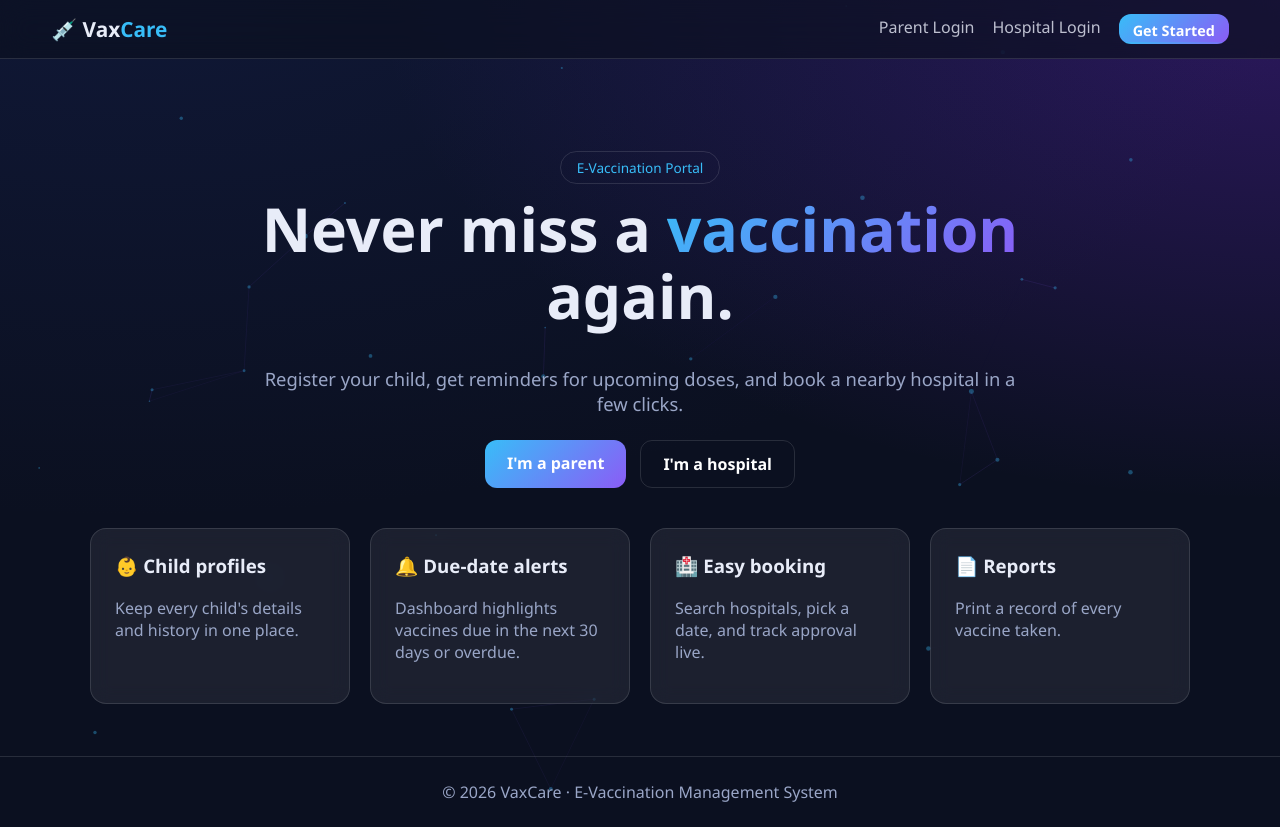
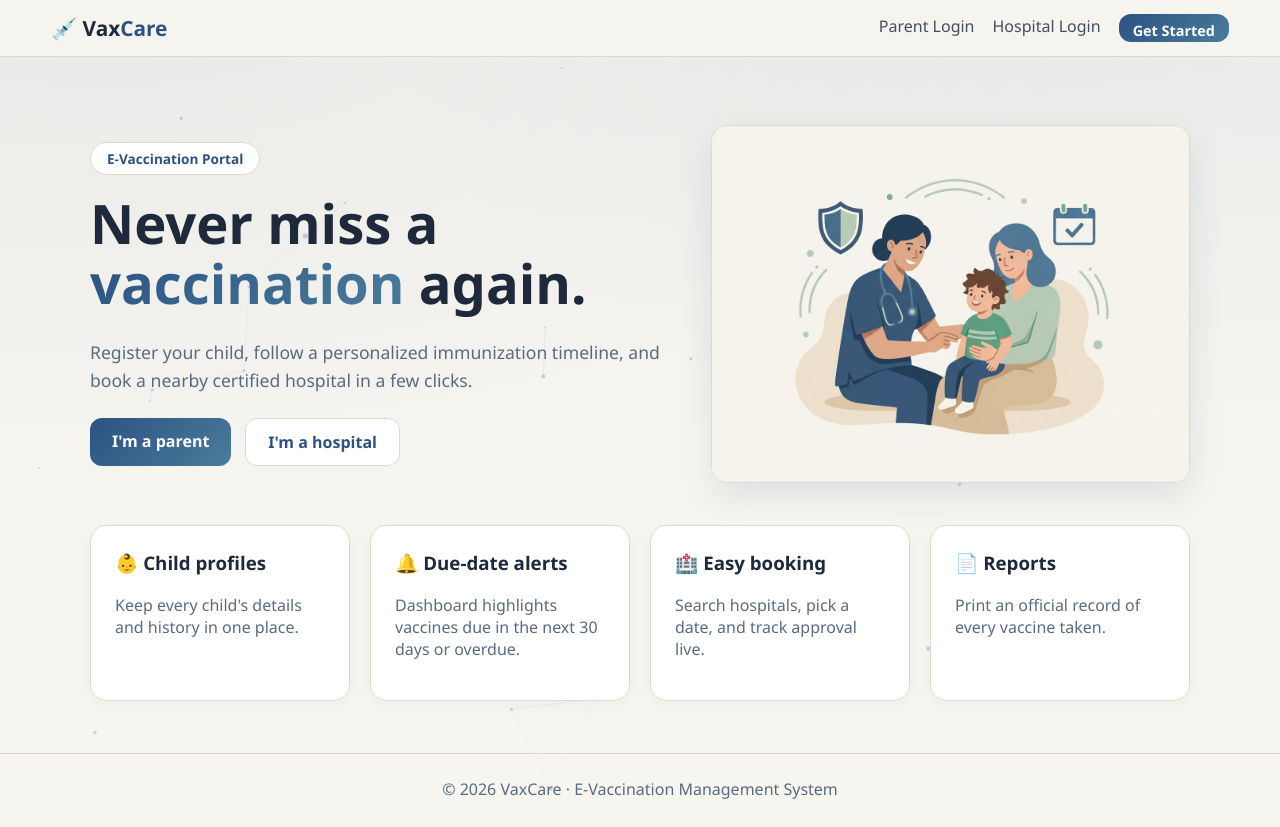
Before and after one commit to abdullahxdrashid10-hub/ortonbob_assault, a PHP site: page / in a window 1280 px wide. After the commit the page ends 799 px from the top, so only its background shows below. Run offline with PHP 8.4, Linux system fonts and the light colour scheme.

Commit message:
Re-theme UI to Oat White & Slate Blue and add local hero and certificate crest illustrations

```diff
--- a/assets/css/style.css
+++ b/assets/css/style.css
@@ -1,41 +1,42 @@
-/* style.css - VaxCare global styles. Plain CSS, no build step, no CDN. */
-:root{--bg:#0b1020;--card:rgba(255,255,255,.07);--line:rgba(255,255,255,.12);--text:#e8ecf8;--muted:#9aa6c7;
---a:#38bdf8;--b:#8b5cf6;--ok:#22c55e;--warn:#f59e0b;--bad:#ef4444;--r:16px;
---primary:var(--a);--danger:var(--bad);--border:var(--line);--surface:#121933}
+/* style.css - VaxCare global styles. Oat White & Slate Blue theme. Plain CSS, no build step, no CDN. */
+:root{--bg:#f7f5f0;--card:#ffffff;--line:#dfd9cd;--text:#1e293b;--muted:#5b6b7f;
+--a:#2c5282;--b:#4a7c9b;--ok:#15803d;--warn:#b45309;--bad:#b91c1c;--r:16px;
+--primary:var(--a);--danger:var(--bad);--border:var(--line);--surface:#ffffff}
 *{box-sizing:border-box}
 html{scroll-behavior:smooth}
 body{margin:0;font-family:'Segoe UI',system-ui,sans-serif;color:var(--text);min-height:100vh;display:flex;flex-direction:column;
-background:radial-gradient(1200px 600px at 10% -10%,#1b2a6b55,transparent),radial-gradient(900px 500px at 100% 0,#6d28d955,transparent),var(--bg)}
+background:radial-gradient(1200px 600px at 8% -10%,rgba(44,82,130,.08),transparent),radial-gradient(900px 500px at 100% 0,rgba(74,124,155,.08),transparent),var(--bg)}
 #bg-canvas{position:fixed;inset:0;z-index:-1;width:100%;height:100%;pointer-events:none}
 a{color:var(--a);text-decoration:none}
 a:focus-visible,.btn:focus-visible,.tab:focus-visible,.nav-toggle:focus-visible,summary:focus-visible{outline:2px solid var(--a);outline-offset:3px}
 .container{width:min(1100px,92%);margin:0 auto;padding:32px 0;flex:1}
-h1{font-size:clamp(1.8rem,4vw,2.6rem);margin:.2em 0 .6em}
-h2,h3{margin-top:0}
+h1{font-size:clamp(1.8rem,4vw,2.6rem);margin:.2em 0 .6em;color:var(--text)}
+h2,h3{margin-top:0;color:var(--text)}
 .muted{color:var(--muted)}
 /* nav */
 .nav{position:sticky;top:0;z-index:10;display:flex;align-items:center;justify-content:space-between;padding:14px 4%;
-backdrop-filter:blur(14px);background:rgba(11,16,32,.65);border-bottom:1px solid var(--line)}
+backdrop-filter:blur(14px);background:rgba(247,245,240,.88);border-bottom:1px solid var(--line)}
 .brand{font-weight:800;font-size:1.3rem;color:var(--text)}.brand span{color:var(--a)}
 .nav-links{display:flex;gap:18px;align-items:center;flex-wrap:wrap}
-.nav-links a{color:var(--text);opacity:.8;transition:.2s;padding-bottom:2px;border-bottom:2px solid transparent}.nav-links a:hover{opacity:1;color:var(--a)}
+.nav-links a{color:var(--text);opacity:.82;transition:.2s;padding-bottom:2px;border-bottom:2px solid transparent}.nav-links a:hover{opacity:1;color:var(--a)}
 .nav-links a.active{opacity:1;color:var(--a);font-weight:600;border-bottom-color:var(--a)}
-.nav-links a.btn{opacity:1;color:#fff}
-.nav-toggle{display:none;background:none;border:0;color:var(--text);font-size:1.5rem}
+.nav-links a.btn{opacity:1;color:#fff;border-bottom:0}
+.nav-toggle{display:none;background:none;border:0;color:var(--text);font-size:1.5rem;cursor:pointer}
 .who{color:var(--muted)}
 /* buttons */
 .btn{display:inline-block;border:0;cursor:pointer;color:#fff;padding:12px 22px;border-radius:12px;font-weight:600;font-size:1rem;
 background:linear-gradient(135deg,var(--a),var(--b));transition:transform .2s,box-shadow .2s}
-.btn:hover{transform:translateY(-2px);box-shadow:0 10px 25px #8b5cf655}
+.btn:hover{transform:translateY(-2px);box-shadow:0 10px 24px rgba(44,82,130,.24)}
 .btn:active{transform:translateY(0) scale(.98);box-shadow:none}
 .btn:disabled{opacity:.55;cursor:not-allowed;transform:none;box-shadow:none}
 .btn-sm{padding:7px 14px;font-size:.9rem}
-.btn-ghost{background:transparent;border:1px solid var(--line)}
-.btn-danger{background:linear-gradient(135deg,#f43f5e,var(--bad))}
-.btn-danger:hover{box-shadow:0 10px 25px #ef444455}
+.btn-ghost{background:#fff;color:var(--a);border:1px solid var(--line)}
+.btn-ghost:hover{background:#f1eee7;box-shadow:0 6px 16px rgba(30,41,59,.08)}
+.btn-danger{background:linear-gradient(135deg,#dc2626,var(--bad))}
+.btn-danger:hover{box-shadow:0 10px 24px rgba(185,28,28,.25)}
 /* cards */
-.card{background:var(--card);border:1px solid var(--line);border-radius:var(--r);padding:24px;backdrop-filter:blur(10px);margin-bottom:20px}
-.card.hover{transition:transform .25s,border-color .25s}.card.hover:hover{transform:translateY(-6px);border-color:var(--a)}
+.card{background:var(--card);border:1px solid var(--line);border-radius:var(--r);padding:24px;box-shadow:0 4px 18px rgba(30,41,59,.04);margin-bottom:20px}
+.card.hover{transition:transform .25s,border-color .25s,box-shadow .25s}.card.hover:hover{transform:translateY(-5px);border-color:var(--a);box-shadow:0 12px 28px rgba(44,82,130,.1)}
 .cards{display:grid;grid-template-columns:repeat(auto-fill,minmax(240px,1fr));gap:20px}
 .grid2{display:grid;grid-template-columns:1fr 1.4fr;gap:20px;align-items:start}
 .grid3{display:grid;grid-template-columns:repeat(3,1fr);gap:14px;align-items:start}
@@ -43,39 +44,41 @@ background:linear-gradient(135deg,var(--a),var(--b));transition:transform .2s,bo
 /* forms */
 .form{display:grid;gap:14px}
 label{display:grid;gap:6px;font-size:.9rem;color:var(--muted)}
-input,select,textarea{padding:12px 14px;border-radius:10px;border:1px solid var(--line);background:rgba(0,0,0,.25);color:var(--text);font-size:1rem;font-family:inherit;color-scheme:dark}
+input,select,textarea{padding:12px 14px;border-radius:10px;border:1px solid #d5cec0;background:#fcfbf8;color:var(--text);font-size:1rem;font-family:inherit;color-scheme:light}
 textarea{resize:vertical;min-height:80px}
-input:focus,select:focus,textarea:focus{outline:2px solid var(--a);border-color:transparent}
-select option{color:#000}
+input:focus,select:focus,textarea:focus{outline:2px solid var(--a);border-color:transparent;background:#fff}
+select option{color:#1e293b;background:#fff}
 .search{display:flex;gap:10px;margin-bottom:20px;flex-wrap:wrap}.search input,.search select{flex:1;min-width:180px}
 /* alerts + badges */
 .alert{padding:12px 16px;border-radius:12px;margin-bottom:16px;border:1px solid;transition:opacity .45s ease,transform .45s ease}
 .alert.fade-out{opacity:0;transform:translateY(-6px)}
-.alert-success{background:#22c55e22;border-color:var(--ok)}.alert-error{background:#ef444422;border-color:var(--bad)}
+.alert-success{background:#ecfdf5;border-color:#86efac;color:#14532d}.alert-error{background:#fef2f2;border-color:#fca5a5;color:#7f1d1d}
 .badge{padding:4px 12px;border-radius:99px;font-size:.8rem;font-weight:600;display:inline-block}
-.b-pending,.badge-warning{background:#f59e0b33;color:#fbbf24}.b-approved,.badge-primary{background:#38bdf833;color:#7dd3fc}
-.b-rejected,.b-missed,.badge-danger{background:#ef444433;color:#fca5a5}.b-done,.badge-success{background:#22c55e33;color:#86efac}
-.badge-muted{background:rgba(255,255,255,.1);color:var(--muted)}
+.b-pending,.badge-warning{background:#fef3c7;color:#92400e}.b-approved,.badge-primary{background:#e0f2fe;color:#1e40af}
+.b-rejected,.b-missed,.badge-danger{background:#fee2e2;color:#991b1b}.b-done,.badge-success{background:#dcfce7;color:#166534}
+.badge-muted{background:#ece8df;color:var(--muted)}
 /* table */
 .table{width:100%;border-collapse:collapse}.table th,.table td{padding:12px 10px;text-align:left;border-bottom:1px solid var(--line)}
-.table th{color:var(--muted);font-weight:600;font-size:.85rem;text-transform:uppercase}
+.table th{color:var(--muted);font-weight:600;font-size:.82rem;text-transform:uppercase;letter-spacing:.3px}
 .scroll{overflow-x:auto}
 .row{display:flex;justify-content:space-between;align-items:center;gap:12px;padding:14px 0;border-bottom:1px solid var(--line)}
 .actions{display:flex;gap:8px;align-items:center}.actions form{margin:0}
 /* stats */
 .stats{display:grid;grid-template-columns:repeat(auto-fit,minmax(170px,1fr));gap:16px;margin-bottom:24px}
-.stat{background:var(--card);border:1px solid var(--line);border-radius:var(--r);padding:20px;text-align:center}
+.stat{background:var(--card);border:1px solid var(--line);border-radius:var(--r);padding:20px;text-align:center;box-shadow:0 4px 16px rgba(30,41,59,.04)}
 .stat b{display:block;font-size:2.4rem;background:linear-gradient(135deg,var(--a),var(--b));-webkit-background-clip:text;color:transparent}
-.stat span{color:var(--muted)}
+.stat span{color:var(--muted);font-size:.9rem}
 /* tabs */
-.tabs{display:flex;gap:8px;margin-bottom:16px;flex-wrap:wrap}.tab{padding:8px 18px;border-radius:99px;border:1px solid var(--line);color:var(--text);transition:border-color .2s,background .2s}
-.tab.active{background:linear-gradient(135deg,var(--a),var(--b));border-color:transparent}
+.tabs{display:flex;gap:8px;margin-bottom:16px;flex-wrap:wrap}.tab{padding:8px 18px;border-radius:99px;border:1px solid var(--line);background:var(--card);color:var(--text);transition:border-color .2s,background .2s}
+.tab.active{background:linear-gradient(135deg,var(--a),var(--b));border-color:transparent;color:#fff}
 /* hero */
-.hero{text-align:center;padding:60px 0 40px;max-width:760px;margin:0 auto}
-.hero h1{font-size:clamp(2.2rem,6vw,3.8rem);line-height:1.1}
-.hero em{font-style:normal;background:linear-gradient(135deg,var(--a),var(--b));-webkit-background-clip:text;color:transparent}
-.hero p{color:var(--muted);font-size:1.15rem}.hero-cta{display:flex;gap:14px;justify-content:center;margin-top:24px;flex-wrap:wrap}
-.pill{display:inline-block;padding:6px 16px;border-radius:99px;border:1px solid var(--line);color:var(--a);font-size:.85rem}
+.hero-split{display:grid;grid-template-columns:1.1fr .9fr;gap:36px;align-items:center;padding:36px 0 42px}
+.hero-copy h1{font-size:clamp(2.1rem,4.5vw,3.4rem);line-height:1.1;margin:.35em 0 .45em}
+.hero-copy em{font-style:normal;background:linear-gradient(135deg,var(--a),var(--b));-webkit-background-clip:text;color:transparent}
+.hero-copy p{color:var(--muted);font-size:1.1rem;line-height:1.6}
+.hero-cta{display:flex;gap:14px;justify-content:flex-start;margin-top:24px;flex-wrap:wrap}
+.hero-media img{width:100%;height:auto;border-radius:var(--r);border:1px solid var(--line);box-shadow:0 14px 36px rgba(44,82,130,.12);display:block}
+.pill{display:inline-block;padding:6px 16px;border-radius:99px;border:1px solid var(--line);background:var(--card);color:var(--a);font-size:.85rem;font-weight:600}
 .footer{text-align:center;color:var(--muted);padding:24px;border-top:1px solid var(--line)}
 /* scroll-reveal animation (toggled by app.js) */
 .reveal{opacity:0;transform:translateY(24px);transition:opacity .7s ease,transform .7s ease}
--- a/assets/js/app.js
+++ b/assets/js/app.js
@@ -70,7 +70,7 @@ document.addEventListener('DOMContentLoaded', function () {
 
         ctx.beginPath();
         ctx.arc(p.x, p.y, p.r, 0, Math.PI * 2);
-        ctx.fillStyle = 'rgba(56, 189, 248, 0.35)';
+        ctx.fillStyle = 'rgba(44, 82, 130, 0.22)';
         ctx.fill();
 
         for (var j = i + 1; j < count; j++) {
@@ -81,7 +81,7 @@ document.addEventListener('DOMContentLoaded', function () {
             ctx.beginPath();
             ctx.moveTo(p.x, p.y);
             ctx.lineTo(q.x, q.y);
-            ctx.strokeStyle = 'rgba(139, 92, 246, ' + (0.12 * (1 - dist / 16000)).toFixed(3) + ')';
+            ctx.strokeStyle = 'rgba(74, 124, 155, ' + (0.11 * (1 - dist / 16000)).toFixed(3) + ')';
             ctx.lineWidth = 1;
             ctx.stroke();
           }
--- a/index.php
+++ b/index.php
@@ -3,19 +3,24 @@
 $role = null; $title = 'Home';
 require __DIR__ . '/includes/header.php';
 ?>
-<section class="hero reveal">
-  <span class="pill">E-Vaccination Portal</span>
-  <h1>Never miss a <em>vaccination</em> again.</h1>
-  <p>Register your child, get reminders for upcoming doses, and book a nearby hospital in a few clicks.</p>
-  <div class="hero-cta">
-    <a class="btn" href="parent/register.php">I'm a parent</a>
-    <a class="btn btn-ghost" href="hospital/login.php">I'm a hospital</a>
+<section class="hero-split reveal">
+  <div class="hero-copy">
+    <span class="pill">E-Vaccination Portal</span>
+    <h1>Never miss a <em>vaccination</em> again.</h1>
+    <p>Register your child, follow a personalized immunization timeline, and book a nearby certified hospital in a few clicks.</p>
+    <div class="hero-cta">
+      <a class="btn" href="parent/register.php">I'm a parent</a>
+      <a class="btn btn-ghost" href="hospital/login.php">I'm a hospital</a>
+    </div>
+  </div>
+  <div class="hero-media">
+    <img src="<?= BASE_URL ?>/assets/img/hero-immunization.jpg" alt="Pediatric healthcare and child immunization illustration" loading="eager">
   </div>
 </section>
 <section class="cards">
   <article class="card hover reveal"><h3>&#128118; Child profiles</h3><p class="muted">Keep every child's details and history in one place.</p></article>
   <article class="card hover reveal"><h3>&#128276; Due-date alerts</h3><p class="muted">Dashboard highlights vaccines due in the next 30 days or overdue.</p></article>
   <article class="card hover reveal"><h3>&#127973; Easy booking</h3><p class="muted">Search hospitals, pick a date, and track approval live.</p></article>
-  <article class="card hover reveal"><h3>&#128196; Reports</h3><p class="muted">Print a record of every vaccine taken.</p></article>
+  <article class="card hover reveal"><h3>&#128196; Reports</h3><p class="muted">Print an official record of every vaccine taken.</p></article>
 </section>
 <?php require __DIR__ . '/includes/footer.php'; ?>
--- a/parent/report.php
+++ b/parent/report.php
@@ -103,6 +103,7 @@ require __DIR__ . '/../includes/header.php';
   </div>
 
   <div class="cert-header">
+    <img class="cert-crest" src="<?= BASE_URL ?>/assets/img/cert-crest.jpg" alt="VaxCare Official Immunization Crest">
     <h2 style="margin:0 0 6px 0; color:var(--primary); letter-spacing:1.2px; text-transform:uppercase;">
       Child Immunization Record Certificate
     </h2>
```
Also changed, not shown: other parts of assets/css/style.css (+23 -22 lines), docs/PROGRESS.md (+6 -3 lines), assets/img/cert-crest.jpg (added), assets/img/hero-immunization.jpg (added).
